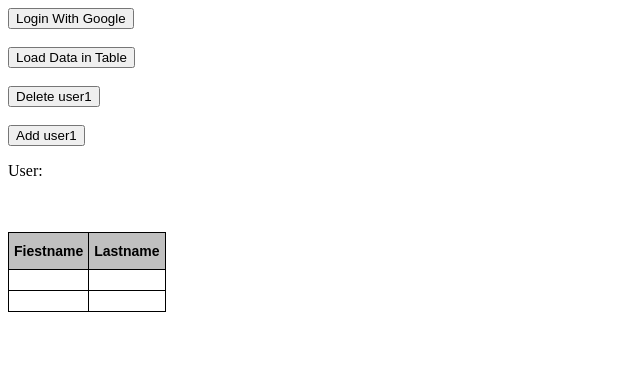
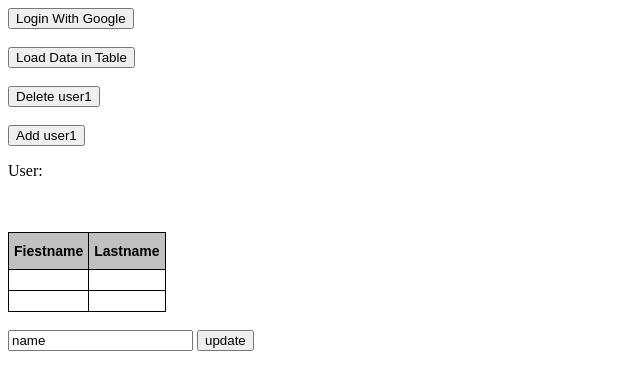
Before and after one commit to RobinZweifel/firebasedemo, a plain HTML site: page public/index.html in a window 1280 px wide. Shown: the whole page, without its empty margins (0-640 px from the left). Drawn offline with Linux system fonts and the light colour scheme; some packages are replaced by stand-ins of ours; no server answers.

Commit message:
Edit function added

```diff
--- a/public/app.js
+++ b/public/app.js
@@ -93,3 +93,16 @@ function addUser(){
     })
     loadData();
 }
+
+function updateUser(){
+    var input = document.getElementById("tf").value;
+
+    console.log("inside Update methode");
+
+    db.collection("Users")
+        .doc("user1")
+        .update({
+            "firstName": input,
+            "lastName": "Zweifel"
+            });
+}
--- a/public/index.html
+++ b/public/index.html
@@ -84,5 +84,10 @@
         </tr>
       </tbody>
       </table>
+
+      <br>
+
+      <input type="text" value="name" id="tf">
+      <button onclick="updateUser()">update</button>
   </body>
 </html>
```
